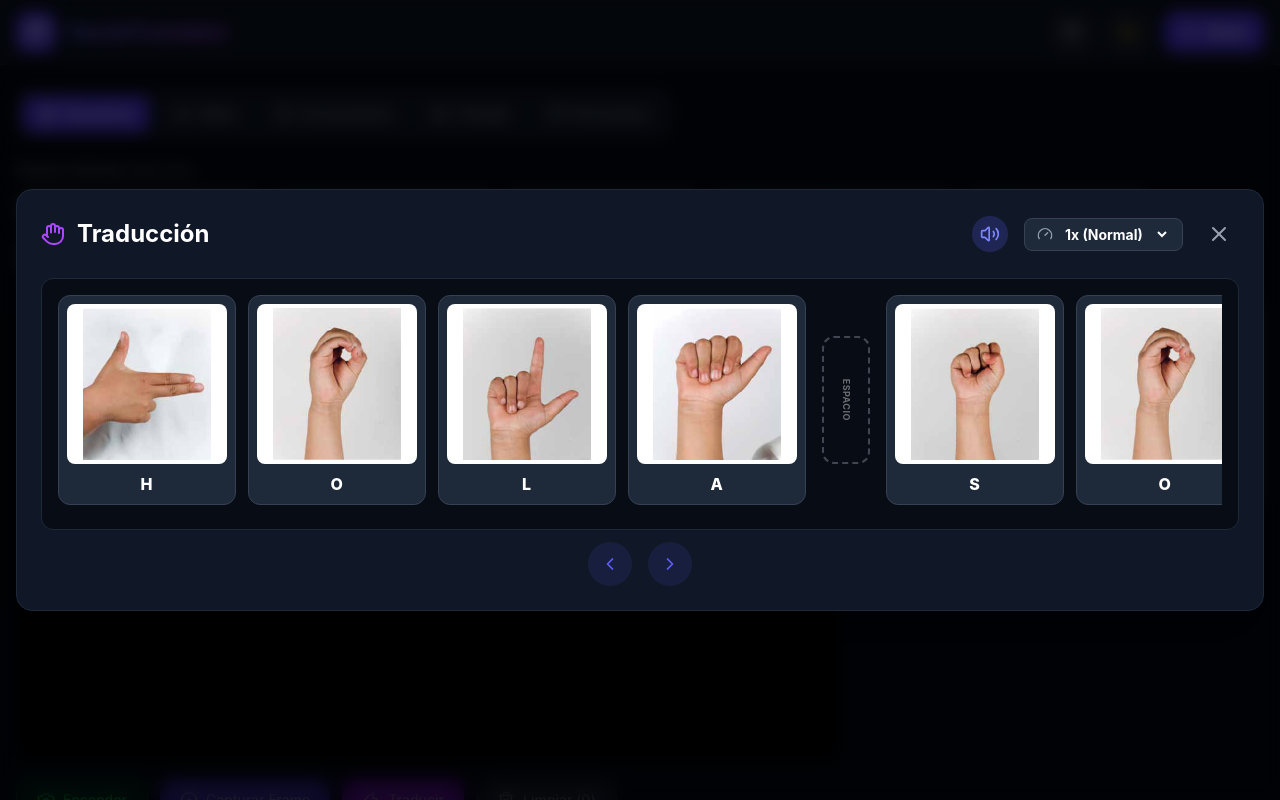
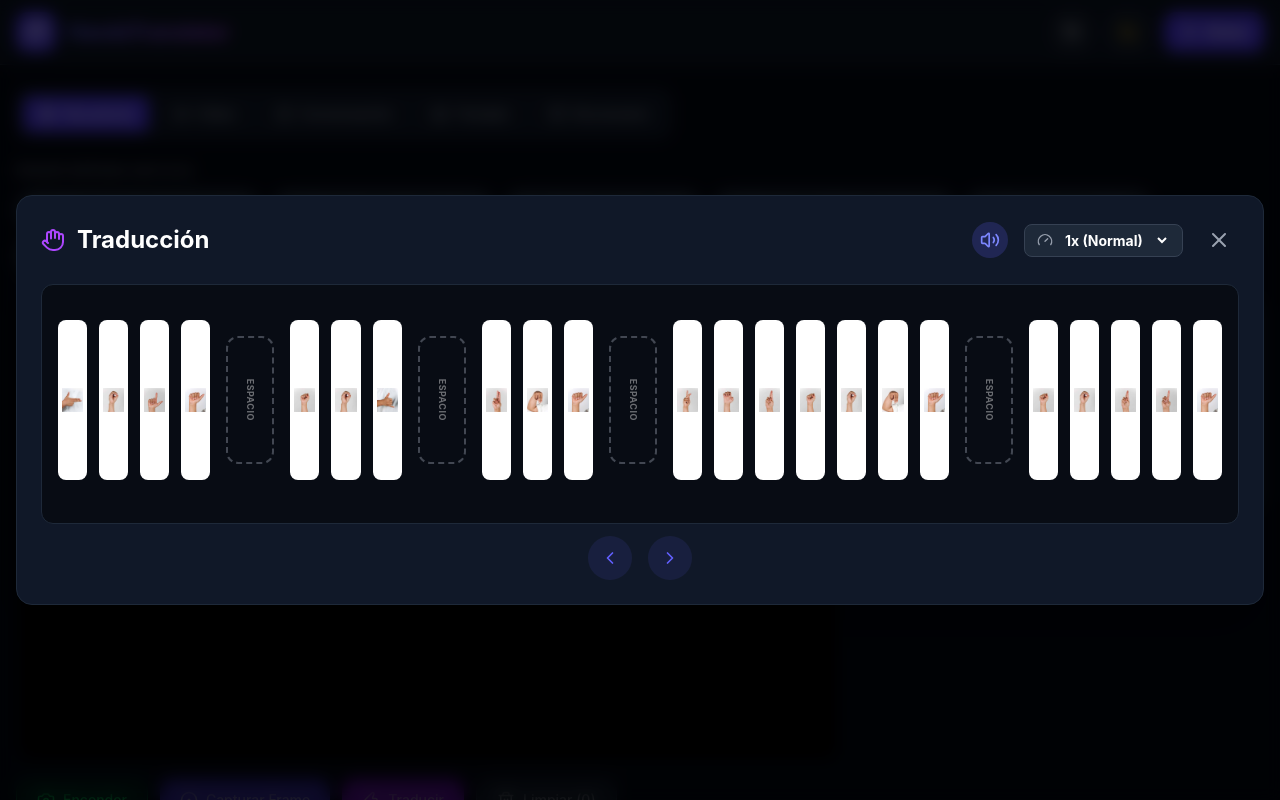
Before and after one commit to MrGrayMind/handstranslator, a React (Vite) app: page / in a window 1280 px wide. Both pictures are taken after a click on the button "Hola, soy una persona sorda". Shown: the top 800 px of the page. Built offline with nearby package versions, Linux system fonts and the light colour scheme.

Commit message:
asdasdasd

```diff
--- a/src/App.tsx
+++ b/src/App.tsx
@@ -76,14 +76,14 @@ const PALABRAS_DISPONIBLES: Record<string, string[]> = {
   "ESO": ["ESO"],
   "ESE": ["ESE"],
   "ESA": ["ESA"],
-  "ENTRE": ["ENTRE","ENTRE_2"],
+  "ENTRE": ["ENTRE", "ENTRE_2"],
   "EN": ["EN"],
   "ELLOS": ["ELLOS"],
   "ELLA": ["ELLA"],
   "EL": ["EL"],
   "DE": ["DE"],
   "CONTRA": ["CONTRA"],
-  "CONTIGO": ["CONTIGO","CONTIGO_2"],
+  "CONTIGO": ["CONTIGO", "CONTIGO_2"],
   "CONMIGO": ["CONMIGO"],
   "CADA": ["CADA"],
   "ARTICULO": ["ARTICULO"],
@@ -132,11 +132,18 @@ export default function App() {
   const [playbackSpeed, setPlaybackSpeed] = useState<number>(1) // Control de velocidad
 
   // ── Estados para Texto a Señas ──
+  interface SignItem {
+    isSpace: boolean
+    url: string
+    label: string
+    variants?: string[]
+    currentVariant?: number
+  }
+  const [playlist, setPlaylist] = useState<SignItem[]>([])
+  const [modalPlaylist, setModalPlaylist] = useState<SignItem[]>([])
+
   const [inputText, setInputText] = useState('')
-  const [playlist, setPlaylist] = useState<{ isSpace: boolean; url: string; label: string }[]>([])
-
   const [signModalOpen, setSignModalOpen] = useState(false)
-  const [modalPlaylist, setModalPlaylist] = useState<{ isSpace: boolean; url: string; label: string }[]>([])
   const [modalText, setModalText] = useState('') // NUEVO: Guardar el texto exacto
 
   const [qualityWarning, setQualityWarning] = useState<string | null>(null)
@@ -359,18 +366,22 @@ export default function App() {
   }
 
   const rotateVariant = (index: number) => {
-  setModalPlaylist(prev => {
-    const updated = [...prev]
-    const item = updated[index]
-    if (item.variants && item.variants.length > 1) {
-      // Buscamos la posición actual en el array de variantes
+    setModalPlaylist(prev =>
+      prev.map((item, i) => {
+        if (i !== index || !item.variants || item.variants.length <= 1) {
+          return item
+        }
+
         const currentIndex = item.variants.indexOf(item.url)
-      // Calculamos la siguiente
         const nextIndex = (currentIndex + 1) % item.variants.length
-      item.url = item.variants[nextIndex]
+
+        return {
+          ...item,
+          url: item.variants[nextIndex],
+          currentVariant: nextIndex
         }
-    return updated
       })
+    )
   }
 
   const getSignUrl = (filename: string) => `/señas/palabras/${filename}.png`;
@@ -452,8 +463,7 @@ export default function App() {
           <button
             key={i}
             onClick={() => { speak(frase); openSignModal(frase); }}
-            className={`px-4 py-2 rounded-full text-sm font-medium transition-all shadow-sm hover:shadow-md cursor-pointer flex items-center gap-2 ${
-              theme === 'dark' ? 'bg-gray-800 text-gray-300 hover:bg-indigo-600 hover:text-white border border-gray-700' : 'bg-white text-gray-700 hover:bg-indigo-50 border border-gray-200'
+            className={`px-4 py-2 rounded-full text-sm font-medium transition-all shadow-sm hover:shadow-md cursor-pointer flex items-center gap-2 ${theme === 'dark' ? 'bg-gray-800 text-gray-300 hover:bg-indigo-600 hover:text-white border border-gray-700' : 'bg-white text-gray-700 hover:bg-indigo-50 border border-gray-200'
               }`}
           >
             <MessageCircle size={14} /> {frase}
@@ -552,8 +562,8 @@ export default function App() {
                 <div key={idx} className={`text-xs flex items-center justify-between p-2 rounded-lg border ${theme === 'dark' ? 'bg-gray-800 border-gray-700' : 'bg-gray-50 border-gray-200'}`}>
                   <span className="font-extrabold uppercase tracking-wide opacity-90">{alt.seña}</span>
                   <div className="flex gap-1">
-                    <button onClick={() => speak(alt.seña)} className="text-indigo-500 hover:text-indigo-400 p-1 cursor-pointer"><Volume2 size={14}/></button>
-                    <button onClick={() => openSignModal(alt.seña)} className="text-purple-500 hover:text-purple-400 p-1 cursor-pointer"><Hand size={14}/></button>
+                    <button onClick={() => speak(alt.seña)} className="text-indigo-500 hover:text-indigo-400 p-1 cursor-pointer"><Volume2 size={14} /></button>
+                    <button onClick={() => openSignModal(alt.seña)} className="text-purple-500 hover:text-purple-400 p-1 cursor-pointer"><Hand size={14} /></button>
                   </div>
                 </div>
               ))}
@@ -581,7 +591,7 @@ export default function App() {
 
           <div className="flex items-center gap-2 sm:gap-4 overflow-x-auto no-scrollbar">
             <button onClick={() => setShowHistory(!showHistory)} className={`p-2.5 rounded-xl border transition-all ${theme === 'dark' ? 'bg-gray-800/50 border-gray-700 text-gray-300' : 'bg-gray-100 border-gray-200 text-gray-600'}`} title="Historial Offline"><History size={18} /></button>
-            <button onClick={() => setTheme(theme === 'dark' ? 'light' : 'dark')} className={`p-2.5 rounded-xl border transition-all ${theme === 'dark' ? 'bg-gray-800/50 border-gray-700 text-yellow-400' : 'bg-gray-100 border-gray-200 text-indigo-600'}`}><Sun size={18} className="hidden dark:block"/><Moon size={18} className="block dark:hidden"/></button>
+            <button onClick={() => setTheme(theme === 'dark' ? 'light' : 'dark')} className={`p-2.5 rounded-xl border transition-all ${theme === 'dark' ? 'bg-gray-800/50 border-gray-700 text-yellow-400' : 'bg-gray-100 border-gray-200 text-indigo-600'}`}><Sun size={18} className="hidden dark:block" /><Moon size={18} className="block dark:hidden" /></button>
 
             {user ? (
               <div className="flex items-center gap-2">
@@ -684,7 +694,7 @@ export default function App() {
 
             {/* Lado Oyente (Texto a Señas) */}
             <div className={`flex-1 rounded-2xl border p-5 md:p-6 flex flex-col ${theme === 'dark' ? 'bg-gray-900 border-gray-800' : 'bg-white border-gray-200 shadow-sm'}`}>
-              <h3 className={`text-sm font-bold uppercase tracking-wider mb-4 flex items-center gap-2 ${theme === 'dark' ? 'text-indigo-400' : 'text-indigo-600'}`}><Keyboard size={16}/> Escribe para mostrar señas</h3>
+              <h3 className={`text-sm font-bold uppercase tracking-wider mb-4 flex items-center gap-2 ${theme === 'dark' ? 'text-indigo-400' : 'text-indigo-600'}`}><Keyboard size={16} /> Escribe para mostrar señas</h3>
               <div className="flex gap-2 mb-4">
                 <input
                   type="text" value={inputText} onChange={e => setInputText(e.target.value)} onKeyDown={e => e.key === 'Enter' && handleTextToSign()}
@@ -712,7 +722,7 @@ export default function App() {
 
             {/* Lado Sordo (Cámara a Texto) */}
             <div className={`flex-1 rounded-2xl border p-5 md:p-6 flex flex-col h-full ${theme === 'dark' ? 'bg-gray-900 border-gray-800' : 'bg-white border-gray-200 shadow-sm'}`}>
-              <h3 className={`text-sm font-bold uppercase tracking-wider mb-4 flex items-center gap-2 ${theme === 'dark' ? 'text-purple-400' : 'text-purple-600'}`}><Camera size={16}/> Graba para mostrar texto</h3>
+              <h3 className={`text-sm font-bold uppercase tracking-wider mb-4 flex items-center gap-2 ${theme === 'dark' ? 'text-purple-400' : 'text-purple-600'}`}><Camera size={16} /> Graba para mostrar texto</h3>
 
               <div className="mb-4">
                 {renderCameraView(false)}
@@ -734,11 +744,11 @@ export default function App() {
               {/* Controles de Captura */}
               <div className="grid grid-cols-2 gap-2 mb-2">
                 <button onClick={handleSequenceCapture} disabled={!cameraOn || isCapturing} className="bg-purple-600 hover:bg-purple-700 text-white py-2.5 rounded-xl font-bold disabled:opacity-50 flex items-center justify-center gap-2 cursor-pointer transition-colors">
-                  <CircleDot size={18}/> <span>Foto</span>
+                  <CircleDot size={18} /> <span>Foto</span>
                 </button>
 
                 <button onClick={isCapturing ? stopCapture : startVideoCapture} disabled={!cameraOn && !isCapturing} className={`py-2.5 rounded-xl font-bold text-white flex items-center justify-center gap-2 disabled:opacity-50 cursor-pointer transition-colors ${isCapturing ? 'bg-red-500 hover:bg-red-600 shadow-inner' : 'bg-pink-600 hover:bg-pink-700'}`}>
-                  {isCapturing ? <><Square size={18} className="animate-pulse"/> <span>{captureCountdown}s</span></> : <><Video size={18}/> <span>Grabar</span></>}
+                  {isCapturing ? <><Square size={18} className="animate-pulse" /> <span>{captureCountdown}s</span></> : <><Video size={18} /> <span>Grabar</span></>}
                 </button>
               </div>
 
@@ -753,7 +763,7 @@ export default function App() {
                 </button>
 
                 <button onClick={toggleCamera} className={`px-4 border rounded-xl cursor-pointer transition-colors ${theme === 'dark' ? 'border-gray-700 hover:bg-gray-800' : 'border-gray-300 hover:bg-gray-100'}`} title={cameraOn ? "Apagar cámara" : "Encender cámara"}>
-                  <Camera size={20} className={cameraOn ? 'text-red-500' : (theme === 'dark' ? 'text-gray-400' : 'text-gray-500')}/>
+                  <Camera size={20} className={cameraOn ? 'text-red-500' : (theme === 'dark' ? 'text-gray-400' : 'text-gray-500')} />
                 </button>
               </div>
 
@@ -783,8 +793,8 @@ export default function App() {
                             <div key={idx} className={`text-xs flex items-center justify-between p-2 rounded-lg border ${theme === 'dark' ? 'bg-black/30 border-gray-800' : 'bg-white border-gray-200 shadow-sm'}`}>
                               <span className="font-extrabold uppercase tracking-wide opacity-90">{alt.seña}</span>
                               <div className="flex gap-1">
-                                <button onClick={() => speak(alt.seña)} className="text-indigo-500 hover:text-indigo-400 p-1 cursor-pointer"><Volume2 size={14}/></button>
-                                <button onClick={() => openSignModal(alt.seña)} className="text-purple-500 hover:text-purple-400 p-1 cursor-pointer"><Hand size={14}/></button>
+                                <button onClick={() => speak(alt.seña)} className="text-indigo-500 hover:text-indigo-400 p-1 cursor-pointer"><Volume2 size={14} /></button>
+                                <button onClick={() => openSignModal(alt.seña)} className="text-purple-500 hover:text-purple-400 p-1 cursor-pointer"><Hand size={14} /></button>
                               </div>
                             </div>
                           ))}
@@ -834,7 +844,7 @@ export default function App() {
             </div>
             {DICCIONARIO_CATEGORIAS.map((cat, i) => (
               <div key={i} className={`p-6 rounded-2xl border ${theme === 'dark' ? 'bg-gray-900 border-gray-800' : 'bg-white border-gray-200 shadow-sm'}`}>
-                <h3 className="text-xl font-bold mb-4 flex items-center gap-2"><BookOpen className="text-indigo-500"/> {cat.nombre}</h3>
+                <h3 className="text-xl font-bold mb-4 flex items-center gap-2"><BookOpen className="text-indigo-500" /> {cat.nombre}</h3>
                 <div className="flex flex-wrap gap-3">
                   {cat.palabras.map((palabra, j) => (
                     <button key={j} onClick={() => openSignModal(palabra)} className={`px-4 py-3 rounded-xl font-bold border transition-all hover:scale-105 ${theme === 'dark' ? 'bg-gray-800 border-gray-700 hover:border-indigo-500' : 'bg-gray-50 border-gray-200 hover:border-indigo-300'}`}>
@@ -861,8 +871,8 @@ export default function App() {
         <div className="fixed inset-y-0 right-0 w-full sm:w-96 z-50 bg-black/50 backdrop-blur-sm flex justify-end">
           <div className={`w-full sm:w-96 h-full p-6 shadow-2xl flex flex-col ${theme === 'dark' ? 'bg-gray-900 border-l border-gray-800' : 'bg-white border-l border-gray-200'}`}>
             <div className="flex justify-between items-center mb-6">
-              <h3 className="text-xl font-bold flex items-center gap-2"><History/> Historial Offline</h3>
-              <button onClick={() => setShowHistory(false)} className="p-2 rounded-full hover:bg-gray-500/20"><X size={20}/></button>
+              <h3 className="text-xl font-bold flex items-center gap-2"><History /> Historial Offline</h3>
+              <button onClick={() => setShowHistory(false)} className="p-2 rounded-full hover:bg-gray-500/20"><X size={20} /></button>
             </div>
             <div className="flex-1 overflow-y-auto space-y-4 pr-2">
               {history.length === 0 ? <p className="text-center opacity-50 mt-10">No hay traducciones recientes.</p> : history.map((h, i) => (
@@ -870,8 +880,8 @@ export default function App() {
                   <p className="text-xs opacity-50 mb-1">{new Date(h.timestamp || Date.now()).toLocaleTimeString()}</p>
                   <p className="text-lg font-bold mb-2">{h.resultado}</p>
                   <div className="flex gap-2">
-                    <button onClick={() => speak(h.resultado)} className="p-1.5 rounded-md bg-indigo-500/10 text-indigo-500"><Volume2 size={16}/></button>
-                    <button onClick={() => openSignModal(h.resultado)} className="p-1.5 rounded-md bg-purple-500/10 text-purple-500"><Hand size={16}/></button>
+                    <button onClick={() => speak(h.resultado)} className="p-1.5 rounded-md bg-indigo-500/10 text-indigo-500"><Volume2 size={16} /></button>
+                    <button onClick={() => openSignModal(h.resultado)} className="p-1.5 rounded-md bg-purple-500/10 text-purple-500"><Hand size={16} /></button>
                   </div>
                 </div>
               ))}
@@ -923,22 +933,21 @@ export default function App() {
                     <span className="text-[9px] rotate-90 uppercase font-bold tracking-wider">Espacio</span>
                   </div>
                 ) : (
-                  /* CAMBIO: Tarjetas optimizadas (p-2), responsivas y con flex-shrink-0 absoluto */
-                  <div key={index} className={`flex flex-col items-center flex-shrink-0 p-2 rounded-xl border transition-all hover:-translate-y-0.5 ${theme === 'dark' ? 'bg-gray-800 border-gray-700' : 'bg-white border-gray-200 shadow-sm'}`}>
-                    {/* Imágenes responsivas: más compactas en móvil y tamaño completo en pantallas grandes */}
+                  <div
+                    onClick={() => rotateVariant(index)}
+                    className="relative cursor-pointer group"
+                  >
                     <img
                       src={item.url}
                       alt={item.label}
-                      className="w-28 h-28 sm:w-36 sm:h-36 md:w-40 md:h-40 object-contain rounded-lg bg-white p-1"
-                      style={{ animationDuration: `${1 / playbackSpeed}s` }}
+                      className="w-40 h-40 object-contain rounded-lg bg-white p-1 transition-all duration-200 group-hover:scale-105"
                     />
-                    {/* Si tiene variantes, mostramos un pequeño indicador */}
+
                     {item.variants && item.variants.length > 1 && (
-                      <div className="absolute bottom-2 right-2 bg-indigo-600 text-white text-[10px] px-2 py-1 rounded-full font-bold">
-                        {item.variants.length} v.
+                      <div className="absolute top-2 right-2 bg-indigo-600 text-white text-[10px] px-2 py-1 rounded-full font-bold">
+                        {item.currentVariant! + 1}/{item.variants.length}
                       </div>
                     )}
-                    <span className="mt-2 font-extrabold text-sm md:text-base uppercase tracking-wider">{item.label}</span>
                   </div>
                 ))}
               </div>
@@ -946,8 +955,8 @@ export default function App() {
 
             {/* Controles de navegación inferior */}
             <div className="mt-3 flex justify-center gap-4">
-              <button onClick={() => scrollCarousel(modalCarouselRef, 'left')} className="p-2 md:p-3 rounded-full bg-indigo-500/10 text-indigo-500 hover:bg-indigo-500/20 cursor-pointer transition-colors"><ChevronLeft size={20}/></button>
-              <button onClick={() => scrollCarousel(modalCarouselRef, 'right')} className="p-2 md:p-3 rounded-full bg-indigo-500/10 text-indigo-500 hover:bg-indigo-500/20 cursor-pointer transition-colors"><ChevronRight size={20}/></button>
+              <button onClick={() => scrollCarousel(modalCarouselRef, 'left')} className="p-2 md:p-3 rounded-full bg-indigo-500/10 text-indigo-500 hover:bg-indigo-500/20 cursor-pointer transition-colors"><ChevronLeft size={20} /></button>
+              <button onClick={() => scrollCarousel(modalCarouselRef, 'right')} className="p-2 md:p-3 rounded-full bg-indigo-500/10 text-indigo-500 hover:bg-indigo-500/20 cursor-pointer transition-colors"><ChevronRight size={20} /></button>
             </div>
 
           </div>
```
Lines whose indentation alone changed are shown as unchanged.
